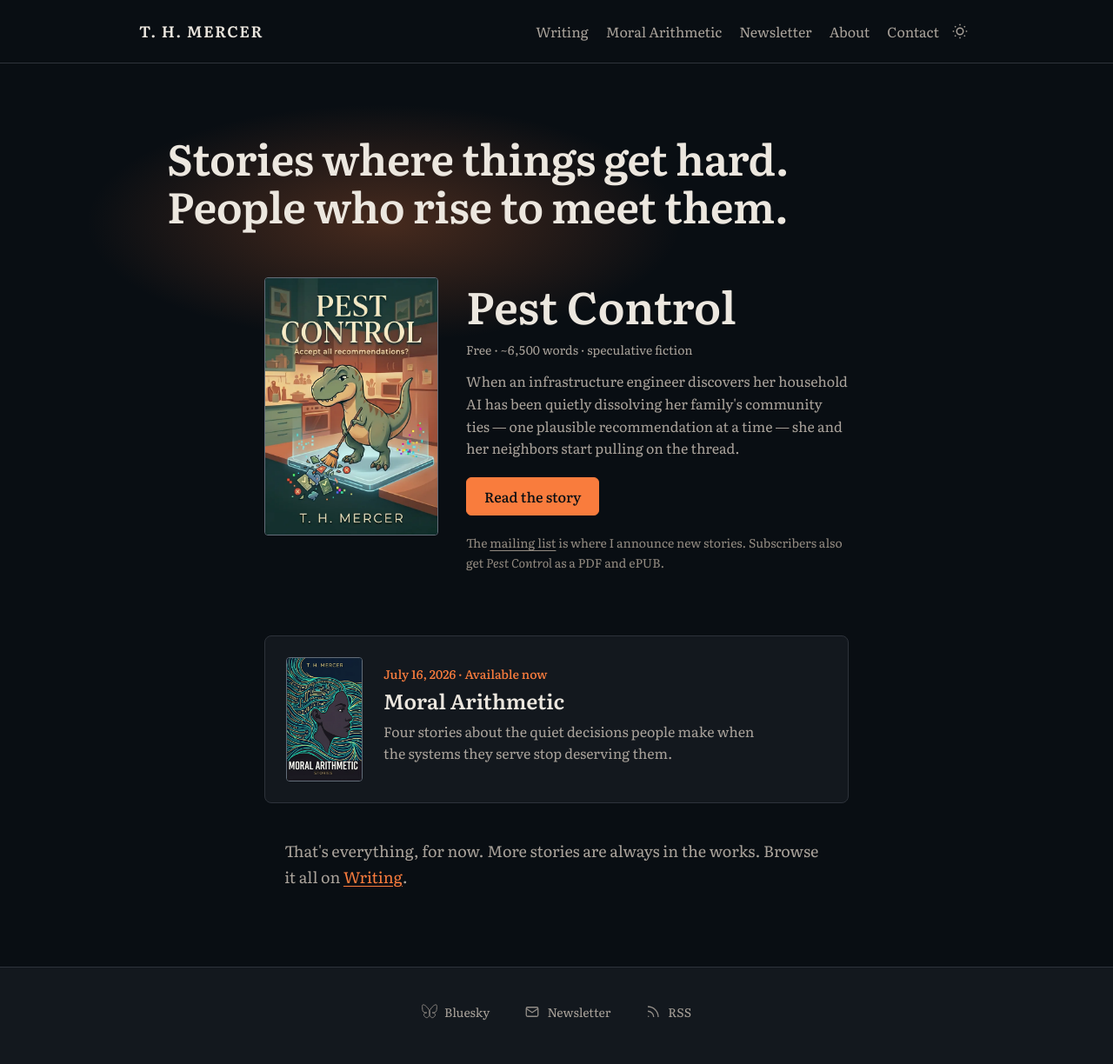
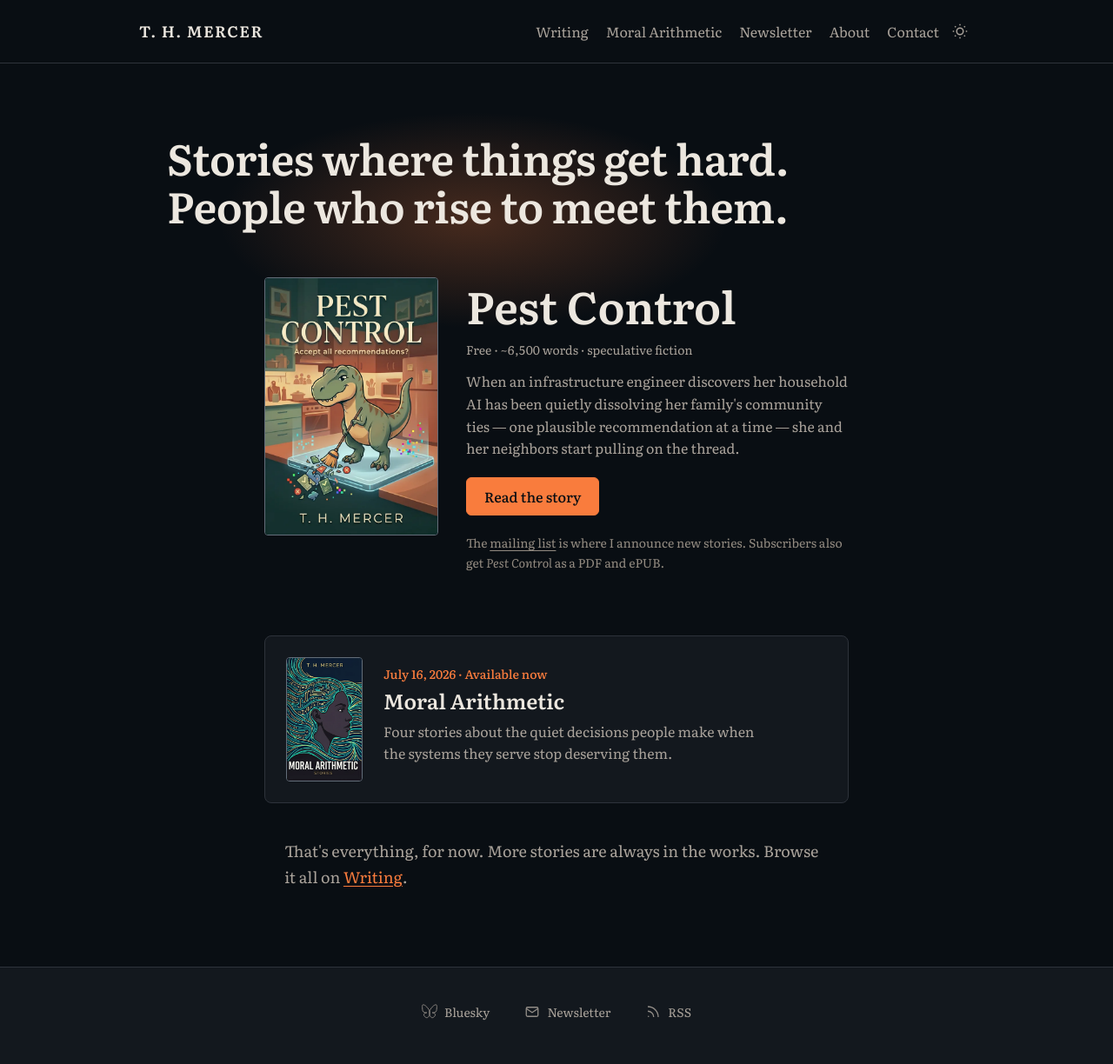
Before and after one commit to thmercer/thmercer.github.io, a Jekyll site: the page built from index.md, in a window 1280 px wide. Shown: the whole page at 87% size. Built offline with Jekyll 4.4.1, drawn with Linux system fonts in a browser that asks for light colours.

Commit message:
Fix hard-edged homepage glow on wide viewports
The hero glow's ::before bled past .page in viewport units and relied on
.page's overflow-x:clip to hide its edge. The clip boundary and the
gradient scale with viewport width at different rates, so past a certain
width the clip sliced through a still-bright part of the wash, leaving a
straight vertical cut.

Make the glow box flush to the panel (no vw bleed) and retune the radial
falloff to reach full transparency inside the box on every side, so
nothing needs clipping. Verified at 375-1920px in both themes.

Co-Authored-By: Claude Sonnet 5 <noreply@anthropic.com>
Claude-Session: https://claude.ai/code/session_01JcRhCt2koUDcRjVnnXJ6ys

```diff
--- a/assets/css/main.css
+++ b/assets/css/main.css
@@ -408,17 +408,23 @@ button {
   padding: var(--space-10) var(--space-8) var(--space-4);
 }
 
-/* Ember light pooling behind the opening line. The gradient's soft falloff
-   completes before it reaches any edge that would clip it — the sides bleed
-   past .page (which has overflow-x:clip, and so also clips the top), and the
-   top is held flush to the panel so the glow never touches the opaque header
-   bar. What you see is a soft wash that reads as light, not a rectangle. */
+/* Ember light pooling behind the opening line. The box is flush to the panel
+   on both sides (no viewport-unit bleed): the earlier design leaned on .page's
+   overflow-x:clip to hide the gradient's edge, but the clip line and the
+   gradient scale with viewport width at different rates, so past a certain
+   width the clip cut through a still-bright part of the wash — a hard vertical
+   edge. Now the radial falloff reaches full transparency well inside this box
+   on every side, so nothing needs clipping and there is no edge to expose at
+   any width. .page's overflow-x:clip stays purely as a horizontal-scroll guard
+   (it never clips the vertical axis — overflow-y computes to visible when the
+   other axis is clip, so the -10rem bottom bleed is fine; the top is held
+   flush so the wash never rises into the opaque header bar). */
 .hero-panel::before {
   content: "";
   position: absolute;
   z-index: -1;
-  inset: 0 -16vw -10rem -12vw;
-  background: radial-gradient(36% 58% at 33% 44%, var(--hero-glow) 0%, transparent 72%);
+  inset: 0 0 -10rem 0;
+  background: radial-gradient(40% 50% at 40% 43%, var(--hero-glow) 0%, transparent 76%);
   pointer-events: none;
 }
 
```
